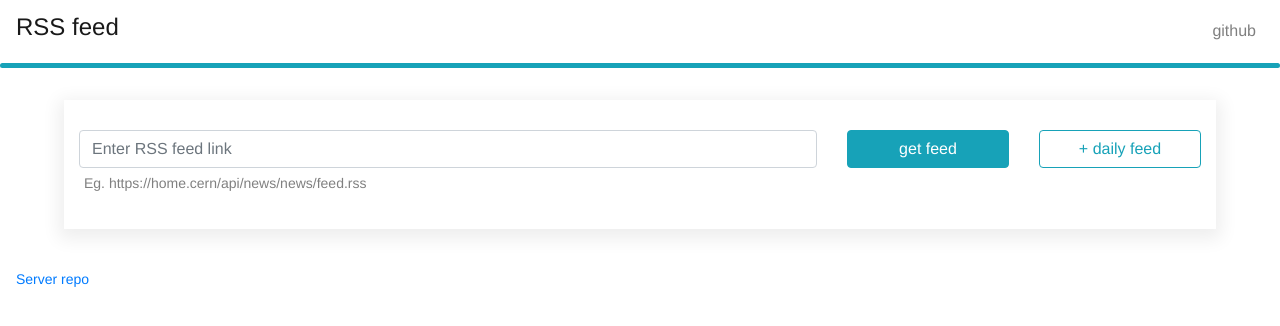
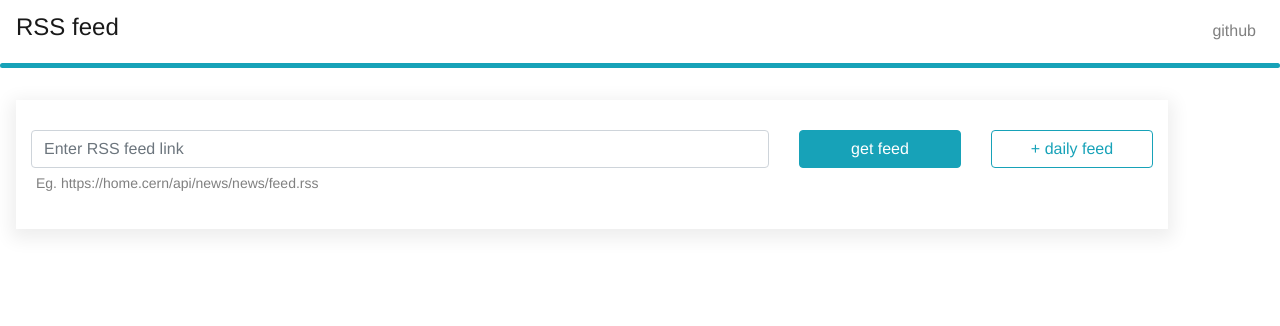
Before and after one commit to anastr0/RSS-feed-aggregator-client, a Vue app: page / in a window 1280 px wide. Shown: the top 326 px of the page. Built offline with nearby package versions, Linux system fonts and the light colour scheme; no server answers.

Commit message:
Remove footer

```diff
--- a/src/App.vue
+++ b/src/App.vue
@@ -2,20 +2,17 @@
   <div id="app">
     <Header />
     <RSSParentComponent />
-    <Footer />
   </div>
 </template>
 
 <script>
 import Header from './components/Layout/Header.vue'
-import Footer from './components/Layout/Footer.vue'
 import RSSParentComponent from './components/RSSParentComponent.vue'
 
 export default {
   name: 'app',
   components: {
     Header,
-    Footer,
     RSSParentComponent
   }
 }
@@ -26,7 +23,32 @@ export default {
   font-family: 'Avenir', Helvetica, Arial, sans-serif;
   -webkit-font-smoothing: antialiased;
   -moz-osx-font-smoothing: grayscale;
-  text-align: center;
+  text-align: justify;
   color: #2c3e50;
 }
+
+.shadows {
+  box-shadow: 0px 5px 17px 5px rgb(0 0 0 / 7%);
+}
+
+.col {
+  max-width: 70vw;
+}
+
+.container-fluid {
+  width: 90vw;
+}
+
+::-webkit-scrollbar {
+  width: 6px;
+}
+
+::-webkit-scrollbar-thumb {
+  background: #efefef;
+  border-radius: 2px;
+}
+
+::-webkit-scrollbar-thumb:hover {
+  background: #979797;
+}
 </style>
--- a/src/components/Layout/Footer.vue
+++ /dev/null
@@ -1,27 +0,0 @@
-<template>
-  <footer>
-    <div>
-      <b-nav small>
-        <b-nav-item
-          href="https://github.com/anaswaratrajan/RSS-feed-aggregator-server"
-          active
-          >Server repo</b-nav-item
-        >
-      </b-nav>
-    </div>
-  </footer>
-</template>
-
-<script>
-export default {
-  name: "Footer",
-};
-</script>
-
-<style>
-footer {
-  position: relative;
-  left: 0;
-  bottom: 0;
-}
-</style>
```
